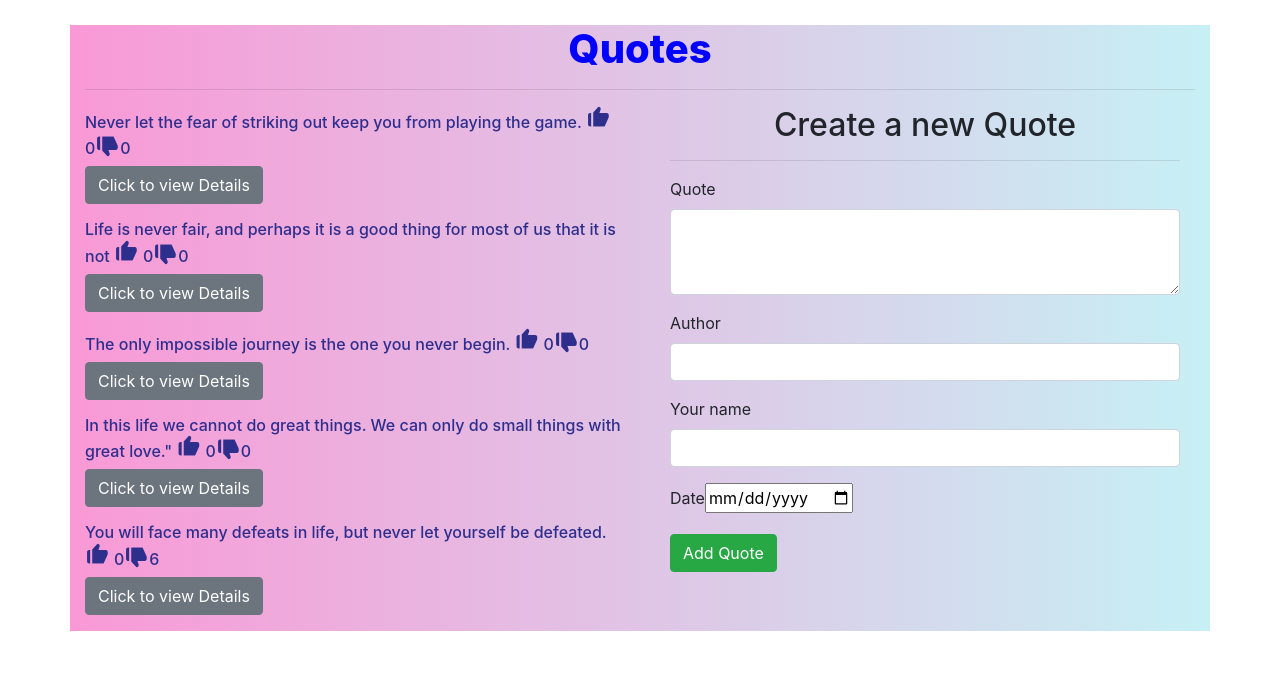
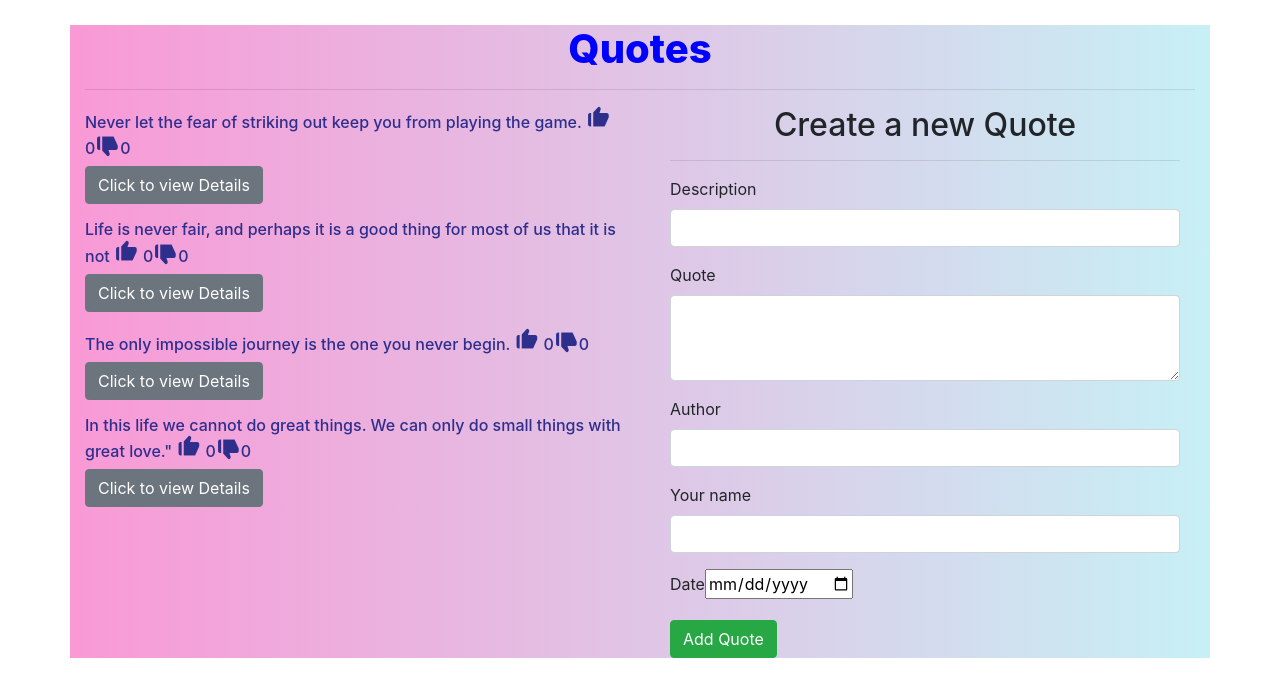
Before and after one commit to Mercynenoh/Quotes-Project, an Angular app: page / in a window 1280 px wide. Shown: the top 696 px of the page. Built offline with nearby package versions, Linux system fonts and the light colour scheme.

Commit message:
add another class

```diff
--- a/src/app/quote-detail/quote-detail.component.html
+++ b/src/app/quote-detail/quote-detail.component.html
@@ -1,3 +1,4 @@
+<p> Description:{{quote.title}}</p>
 <p> Author: {{quote.description}}</p>
 <p> Posted by: {{quote.yourname}}</p>
 <p>This quote was written in the last {{quote.completeDate|dateCount}} days</p>
--- a/src/app/quote-form/quote-form.component.html
+++ b/src/app/quote-form/quote-form.component.html
@@ -2,6 +2,14 @@
     <h2 class="text-center">Create a new Quote</h2>
     <hr>
     <form (ngSubmit)='submitQuote()' #goalForm='ngForm' >
+      <div class="form-group">
+
+        <label for="description">Description</label>
+        <input type="text" required class="form-control" id="description" [(ngModel)]= "newQuote.title" name="description" #name='ngModel' required>
+     <div [hidden]= "name.valid ||name.pristine" class="alert alert-danger">
+       <p>Description is required</p>
+     </div>
+ </div>
         <div class="form-group">
 
             <label for="name">Quote</label>
@@ -12,6 +20,7 @@
               </div>
 
         </div>
+
         <div class="form-group">
 
              <label for="description">Author</label>
--- a/src/app/quote-form/quote-form.component.ts
+++ b/src/app/quote-form/quote-form.component.ts
@@ -8,7 +8,7 @@ import {NgForm} from '@angular/forms'
   styleUrls: ['./quote-form.component.css']
 })
 export class QuoteFormComponent implements OnInit {
-  newQuote = new Quote(0,"",0,0,"", "",new Date());
+  newQuote = new Quote(0,"","",0,0,"", "",new Date());
   @Output() addQuote = new EventEmitter<Quote>();
 
   submitQuote(){
--- a/src/app/quote.ts
+++ b/src/app/quote.ts
@@ -4,6 +4,7 @@ export class Quote {
   showDescription: boolean;
 constructor(
     public id: number,
+    public title: string,
     public name: string,
     public upvote:number,
     public downvote:number,
--- a/src/app/quote/quote.component.ts
+++ b/src/app/quote/quote.component.ts
@@ -27,11 +27,11 @@ export class QuoteComponent implements OnInit {
     }
   }
   quotes: Quote[] = [
-    new Quote(1, 'Never let the fear of striking out keep you from playing the game.', 0, 0, 'Babe Ruth', 'Mercy', new Date(2022,4,13)),
-    new Quote(2, 'Life is never fair, and perhaps it is a good thing for most of us that it is not', 0, 0, 'Oscar Wilde','Mercy',  new Date(2022,4,12)),
-    new Quote(3, 'The only impossible journey is the one you never begin.', 0, 0, 'Tony Robbins','Mercy',  new Date(2022,4,11)),
-    new Quote(4, 'In this life we cannot do great things. We can only do small things with great love."', 0, 0, 'Mother Teresa', 'Mercy', new Date(2022,4,10)),
-    new Quote(5, 'You will face many defeats in life, but never let yourself be defeated.', 0, 6, 'Maya Angelou','Mercy', new Date(2022,4,9) ),
+    new Quote(1, 'Happy quote', 'Never let the fear of striking out keep you from playing the game.', 0, 0, 'Babe Ruth', 'Mercy', new Date(2022,4,13)),
+    new Quote(2,'Wise Quote', 'Life is never fair, and perhaps it is a good thing for most of us that it is not', 0, 0, 'Oscar Wilde','Mercy',  new Date(2022,4,12)),
+    new Quote(3,'Motivational quote', 'The only impossible journey is the one you never begin.', 0, 0, 'Tony Robbins','Mercy',  new Date(2022,4,11)),
+    new Quote(4, 'Life quote','In this life we cannot do great things. We can only do small things with great love."', 0, 0, 'Mother Teresa', 'Mercy', new Date(2022,4,10)),
+
   ];
 
   arr: number[] = this.quotes.map(quote=>quote.upvote)
```
